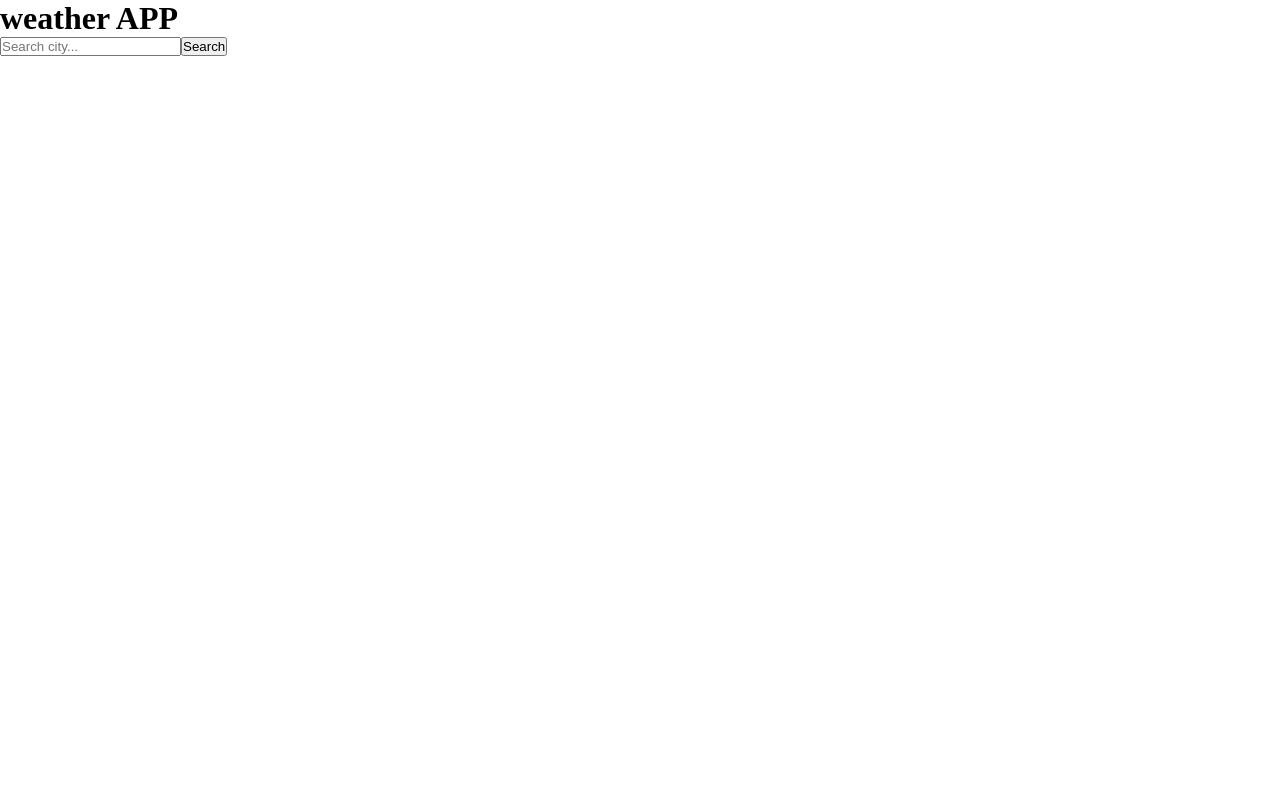
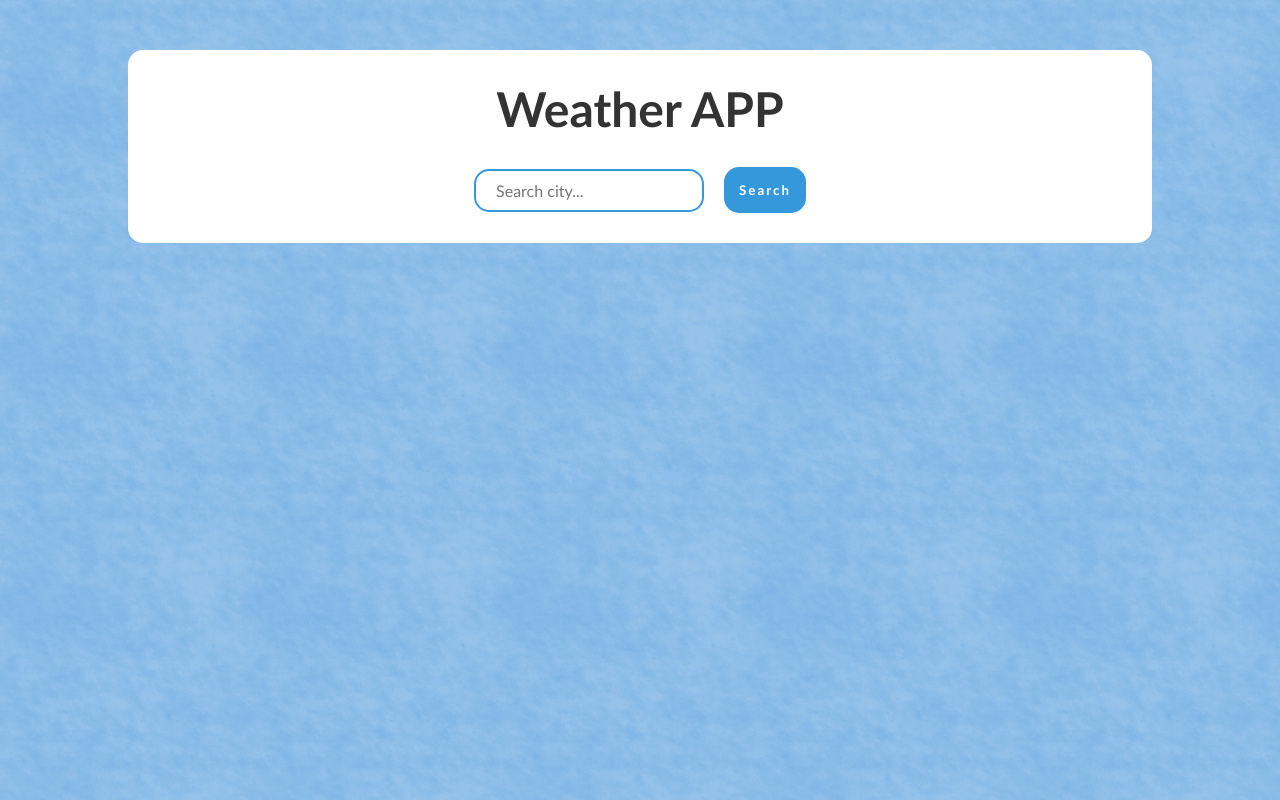
Before and after one commit to huachen8858/weather-app, a Next.js app: page / in a window 1280 px wide. Built offline with nearby package versions, Linux system fonts and the light colour scheme; no server answers.

Commit message:
update css

```diff
--- a/package.json
+++ b/package.json
@@ -9,9 +9,10 @@
     "lint": "next lint"
   },
   "dependencies": {
+    "next": "14.1.0",
     "react": "^18",
     "react-dom": "^18",
-    "next": "14.1.0"
+    "react-icons": "^5.0.1"
   },
   "devDependencies": {
     "eslint": "^8",
--- a/pages/index.js
+++ b/pages/index.js
@@ -1,5 +1,7 @@
 import Image from "next/image";
-import { useEffect, useState } from "react";
+import { useState } from "react";
+import { FaWind, FaTemperatureEmpty } from "react-icons/fa6";
+import { MdOutlineWaterDrop } from "react-icons/md";
 
 const api = {
   key: process.env.NEXT_PUBLIC_OPENWEATHER_KEY,
@@ -28,50 +30,76 @@ export default function Home() {
 
   return (
     <>
-      <header>
-        <h1>weather APP</h1>
+      <div className="weather-app">
+        <h1>Weather APP</h1>
         {/* Search Box */}
-        <div>
+        <div className="search-section">
           <input
             type="text"
             placeholder="Search city..."
             value={search}
             onChange={(e) => setSearch(e.target.value)}
           />
-          <button onClick={handleSearch}>Search</button>
+          <button className="search-btn" onClick={handleSearch}>
+            Search
+          </button>
         </div>
         {typeof weather.main !== "undefined" ? (
           <>
-            {/* Location */}
-            <p>{weather.name ? weather.name : ""}</p>
-            {/* Temperature */}
-            <p>{weather.main.temp ? weather.main.temp : 0}°C</p>
-            {/* Condition */}
-            <p>
-              {weather.weather[0].main ? weather.weather[0].main : ""}(
+            <div className="city-section">
+              <h2 className="city">{weather.name ? weather.name : ""}</h2>
+            </div>
+            <div className="temperature-info">
+              <div className="temp">
+                {weather.main.temp ? weather.main.temp : 0}°C
+              </div>
+              <div className="description">
+                <div className="description-text">
+                  {weather.weather[0].main ? weather.weather[0].main : ""} (
                   {weather.weather[0].description
                     ? weather.weather[0].description
                     : ""}
                   )
-            </p>
-            <p>
+                </div>
+              </div>
+            </div>
+
+            <div className="additional-info">
+              <div className="wind-info">
+                <div>
+                  <FaWind size={25} />
+                  <div className="wind-label">Wind</div>
+                  <div className="wind-speed">
+                    {weather.wind.speed ? weather.wind.speed + " km/h" : ""}
+                  </div>
+                </div>
+              </div>
+              <div className="humidity-info">
+                <div>
+                  <MdOutlineWaterDrop size={30} />
+                  <p className="humidity-label">Humidity</p>
+                  <div className="humidity">
+                    {weather.main.humidity ? weather.main.humidity + " °C" : ""}
+                  </div>
+                </div>
+              </div>
+              <div className="feels-like-info">
+                <div>
+                  <FaTemperatureEmpty size={25} />
+                  <p className="feels-like-label">Feels Like</p>
+                  <div className="feels-like">
                     {weather.main.feels_like
-                ? "Feels Like: " + weather.main.feels_like + " °C"
+                      ? weather.main.feels_like + " °C"
                       : ""}
-            </p>
-            <p>
-              {weather.main.humidity
-                ? "Humidity: " + weather.main.humidity + " %"
-                : ""}
-            </p>
-            <p>
-              {weather.wind.speed ? "Wind: " + weather.wind.speed + " km/h" : ""}
-            </p>
+                  </div>
+                </div>
+              </div>
+            </div>
           </>
         ) : (
           ""
         )}
-      </header>
+      </div>
     </>
   );
 }
--- a/styles/globals.css
+++ b/styles/globals.css
@@ -1,10 +1,133 @@
 * {
+  margin: 0;
+  padding: 0;
   box-sizing: border-box;
-  padding: 0;
-  margin: 0;
+  font-family: 'Gill Sans', 'Gill Sans MT', Calibri, 'Trebuchet MS', sans-serif;
 }
 
-a {
-  color: inherit;
-  text-decoration: none;
+body {
+  background-color: #77b1e4;
+  background-image: url("/nice-snow.png");
 }
+
+.weather-app {
+  background-color: white;
+  max-width: 80%;
+  margin: 50px auto;
+  padding: 30px;
+  border-radius: 15px;
+}
+.weather-app h1 {
+  color: #333;
+  font-size: 3rem;
+  text-align: center;
+  margin-bottom: 30px;
+}
+
+.search-section {
+  display: flex;
+  justify-content: center;
+  align-items: center;
+  gap: 10px;
+}
+
+input[type="text"] {
+  /* flex: 1; */
+  padding: 10px 20px;
+  border: 2px solid #3498db;
+  border-radius: 15px;
+  font-size: 1rem;
+}
+
+.search-btn {
+  background-color: #3498db;
+  border: none;
+  padding: 15px;
+  border-radius: 15px;
+  cursor: pointer;
+  color: white;
+  margin-left: 10px;
+  transition: backgroung-color 0.3s ease;
+  letter-spacing: 2px;
+  font-weight: bold;
+}
+
+.search-btn:hover {
+  background-color: #2980b9;
+}
+
+.city-section {
+  margin-top: 30px;
+  display: flex;
+  align-items: center;
+  justify-content: center;
+  flex-direction: column;
+  gap: 10px;
+  color: #333;
+}
+
+.city-section .city {
+  font-size: 2rem;
+  opacity: 0.9;
+}
+
+.temperature-info {
+  margin: 20px 0 40px 0;
+  display: flex;
+  align-items: center;
+  justify-content: center;
+  flex-direction: column;
+  gap: 10px;
+  color: #333;
+}
+
+.temperature-info .temp {
+  font-size: 5rem;
+  color: #333;
+}
+
+.additional-info {
+  margin-top: 20px;
+  display: flex;
+  justify-content: space-around;
+  font-size: 1.5rem;
+  opacity: 0.9;
+  color: #333;
+}
+
+.wind-info,
+.humidity-info,
+.feels-like-info {
+  background-color: #ecf0f1;
+  width: 150px;
+  display: flex;
+  align-items: center;
+  justify-content: center;
+  flex-direction: column;
+  border-radius: 15px;
+  padding: 30px 20px;
+  box-shadow: rgba(0, 0, 0, 0.24) 0px 3px 8px;
+}
+
+.wind-speed,
+.humidity,
+.feels-like {
+  font-weight: bold;
+  font-size: 1.3rem;
+}
+
+.wind-info div,
+.humidity-info div,
+.feels-like-info div {
+  display: flex;
+  flex-direction: column;
+  justify-content: center;
+  align-items: center;
+  gap: 10px;
+}
+
+.wind-label,
+.humidity-label,
+.feels-like-label {
+  font-size: 1.2rem;
+}
```
Also changed, not shown: public/nice-snow.png (added). Lines whose indentation alone changed are shown as unchanged.
